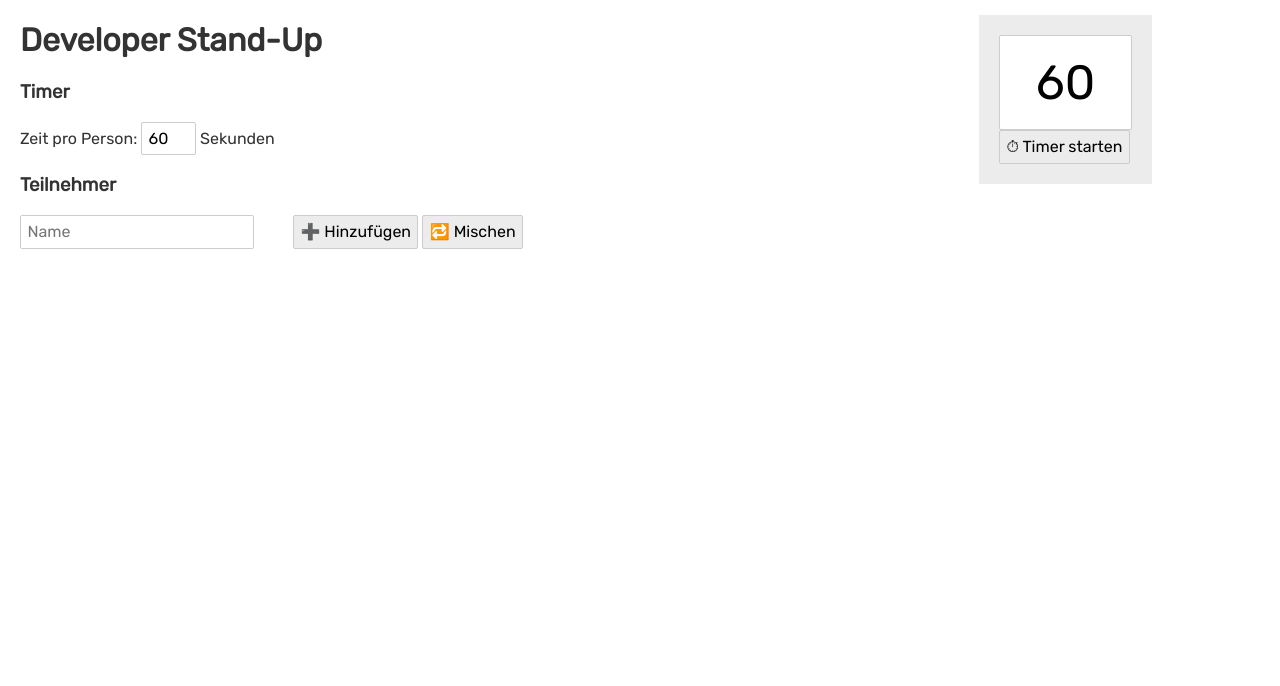
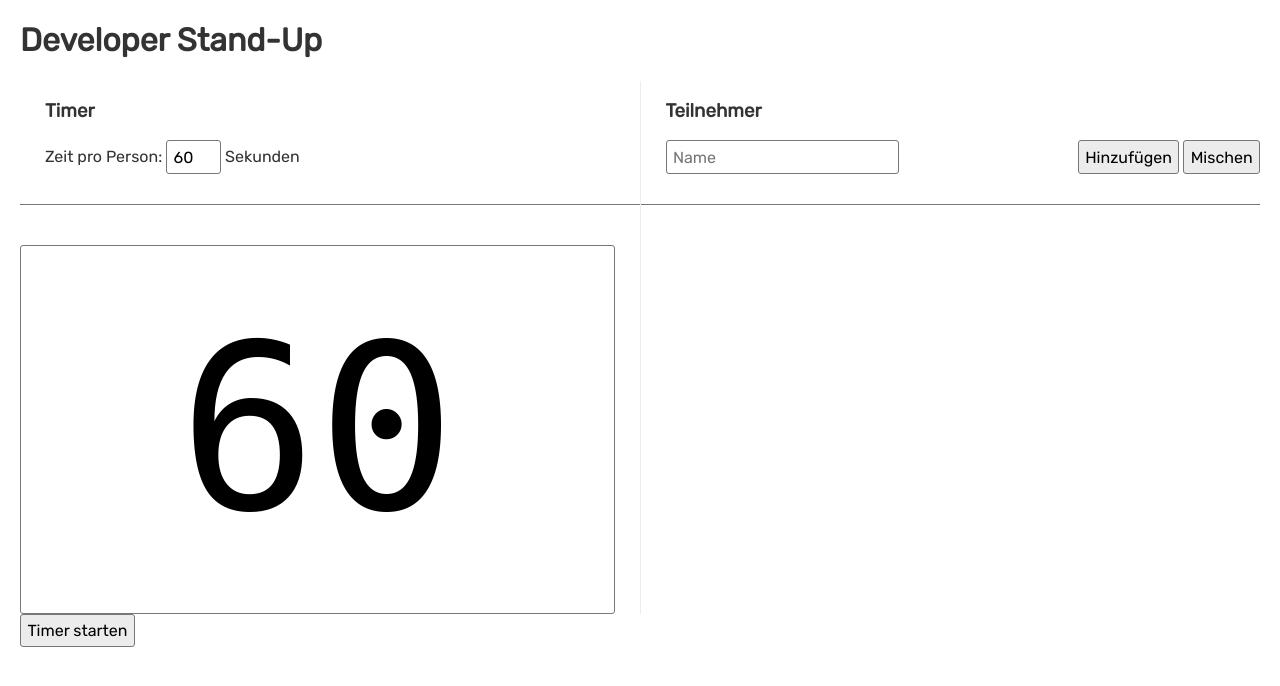
Before and after one commit to DataOne/dev-standup-timer, a Svelte app in the folder app/: page / in a window 1280 px wide. Shown: the top 686 px of the page. Built offline with nearby package versions, Linux system fonts and the light colour scheme.

Commit message:
changed layout

```diff
--- a/app/public/global.css
+++ b/app/public/global.css
@@ -11,20 +11,12 @@ body {
 	box-sizing: border-box;
 	font-family: 'Rubik', -apple-system, BlinkMacSystemFont, "Segoe UI", Roboto, Oxygen-Sans, Ubuntu, Cantarell, "Helvetica Neue", sans-serif;
 	padding: 0 20px;
-	max-width: 2000px;
 }
 
-a {
-	color: rgb(0, 100, 200);
-	text-decoration: none;
-}
-
-a:hover {
-	text-decoration: underline;
-}
-
-a:visited {
-	color: rgb(0, 80, 160);
+h3 {
+	z-index: 2;
+	position: relative;
+	padding-left: 25px;
 }
 
 label {
@@ -41,12 +33,8 @@ textarea {
 	padding: 0.4em;
 	margin: 0;
 	box-sizing: border-box;
-	border: 1px solid #ccc;
-	border-radius: 2px;
-}
-
-input:disabled {
-	color: #ccc;
+	border: 1px solid #777;
+	border-radius: 3px;
 }
 
 input[type="checkbox"] {
@@ -63,11 +51,23 @@ input[type="checkbox"] {
 	opacity: 0.75;
 }
 
+.controls {
+	padding: 30px 0;
+	padding-left: 25px;
+	margin-top: -30px;
+	border-bottom: 1px solid #777;
+	box-sizing: border-box;
+}
+
 button {
 	background-color: #ececec;
 	outline: none;
 	cursor: pointer;
 	margin: 0;
+}
+
+button:focus {
+	outline: solid black;
 }
 
 button:disabled {
--- a/app/src/App.svelte
+++ b/app/src/App.svelte
@@ -47,11 +47,16 @@
 
 <h1>Developer Stand-Up</h1>
 
+<div class="flex">
+	<div class="column first">
 		<h3>Timer</h3>
+		<div class="fixed">
 			<Timer />
-
+		</div>
+	</div>
+	<div class="column">
 		<h3>Teilnehmer</h3>
-<div class="controls">
+		<div class="fixed controls flex">
 			<input
 				type="text"
 				placeholder="Name"
@@ -59,11 +64,12 @@
 				on:keyup={(e) => e.key === "Enter" && addDev()}
 			/>
 			<div>
-		<button type="button" on:click={addDev}>➕ Hinzufügen</button>
-		<button type="button" on:click={sortDevs}>🔁 Mischen</button>
+				<button type="button" on:click={addDev}>Hinzufügen</button>
+				<button type="button" on:click={sortDevs}>Mischen</button>
 			</div>
 		</div>
 
+		<div class="dev-box-container">
 			{#each developers as developer, i}
 				<div class="dev-box {checked[i] ? 'checked-item' : ''}">
 					<div>
@@ -73,25 +79,45 @@
 							class="clickable"
 							bind:checked={checked[i]}
 						/>
-			<label for="checkbox-{i}" class="dev-name clickable">{developer}</label>
+						<label for="checkbox-{i}" class="dev-name clickable"
+							>{developer}</label
+						>
 					</div>
 					<button type="button" on:click={removeDev(i)} style="border: none;">
 						❌
 					</button>
 				</div>
 			{/each}
+		</div>
+	</div>
+</div>
 
 <style>
 	:global(body) {
 		transition: all 250ms;
 	}
 
-	.controls {
-		width: 503px;
+	.fixed {
+		position: sticky;
+		top: 0;
+		width: 100%;
+		background-color: #fffffff0;
+		z-index: 1;
+	}
+
+	.flex {
 		display: flex;
+		flex-direction: row;
+		align-items: stretch;
 		justify-content: space-between;
-		align-items: center;
-		margin-bottom: 20px;
+	}
+
+	.column {
+		flex: 1;
+	}
+
+	.column.first {
+		border-right: 1px solid #ececec;
 	}
 
 	.dev-name {
@@ -100,15 +126,17 @@
 		font-size: 19px;
 	}
 
+	.dev-box-container {
+		margin-top: 40px;
+		margin-left: 25px;
+	}
+
 	.dev-box {
-		width: 500px;
 		background-color: #ececec;
-		display: inline-flex;
+		display: flex;
 		align-items: center;
 		justify-content: space-between;
-		border: 0.5px solid #777777;
-		margin: 2px;
-		margin-right: 10px;
-		border-radius: 2px;
+		margin-bottom: 10px;
+		border-radius: 3px;
 	}
 </style>
--- a/app/src/Timer.svelte
+++ b/app/src/Timer.svelte
@@ -30,35 +30,56 @@
 	}
 </script>
 
+<div class="controls">
 	Zeit pro Person: <input
 		type="number"
 		bind:value={timerInSeconds}
 		style="width: 55px;"
 	/>
-Sekunden<br />
+	Sekunden
+</div>
 
+<div class="timer-container">
 	<div class="timer">
 		<input
 			type="text"
 			bind:value={timeRemainingInSeconds}
-		style="width: 133px; height: 95px; text-align: center; font-size: xxx-large; {timeRemainingInSeconds ===
-		0
-			? 'color: red;'
+			class="time"
+			style={timeRemainingInSeconds === 0
+				? "color: red;"
 				: timeRemainingInSeconds <= halfOfTimeInSeconds
-			? 'color: #d7bf22'
-			: ''}"
+				? "color: #d7bf22"
+				: ""}
 			readonly
-	/> <br />
-	<button type="button" on:click={startTimer}>⏱ Timer starten</button>
+		/>
+		<button type="button" on:click={startTimer}>Timer starten</button>
+	</div>
 </div>
 
 <style>
+	.timer-container {
+		margin-top: 40px;
+		margin-right: 25px;
+		padding: 20px;
+		height: 0;
+		padding-bottom: 56.25%; /* 16:9 */
+		position: relative;
+	}
+
 	.timer {
-		position: fixed;
-		z-index: 2;
-		right: 10%;
-		top: 15px;
-		padding: 20px;
-		background: #ececec;
+		position: absolute;
+		width: 100%;
+		height: 100%;
+		top: 0;
+		left: 0;
+	}
+
+	.time {
+		width: 100%;
+		height: 100%;
+		text-align: center;
+		font-size: 18vw;
+		font-family: "DejaVu Sans Mono", "Cascadia Mono", monospace;
+		padding: 0;
 	}
 </style>
```
Lines whose indentation alone changed are shown as unchanged.
